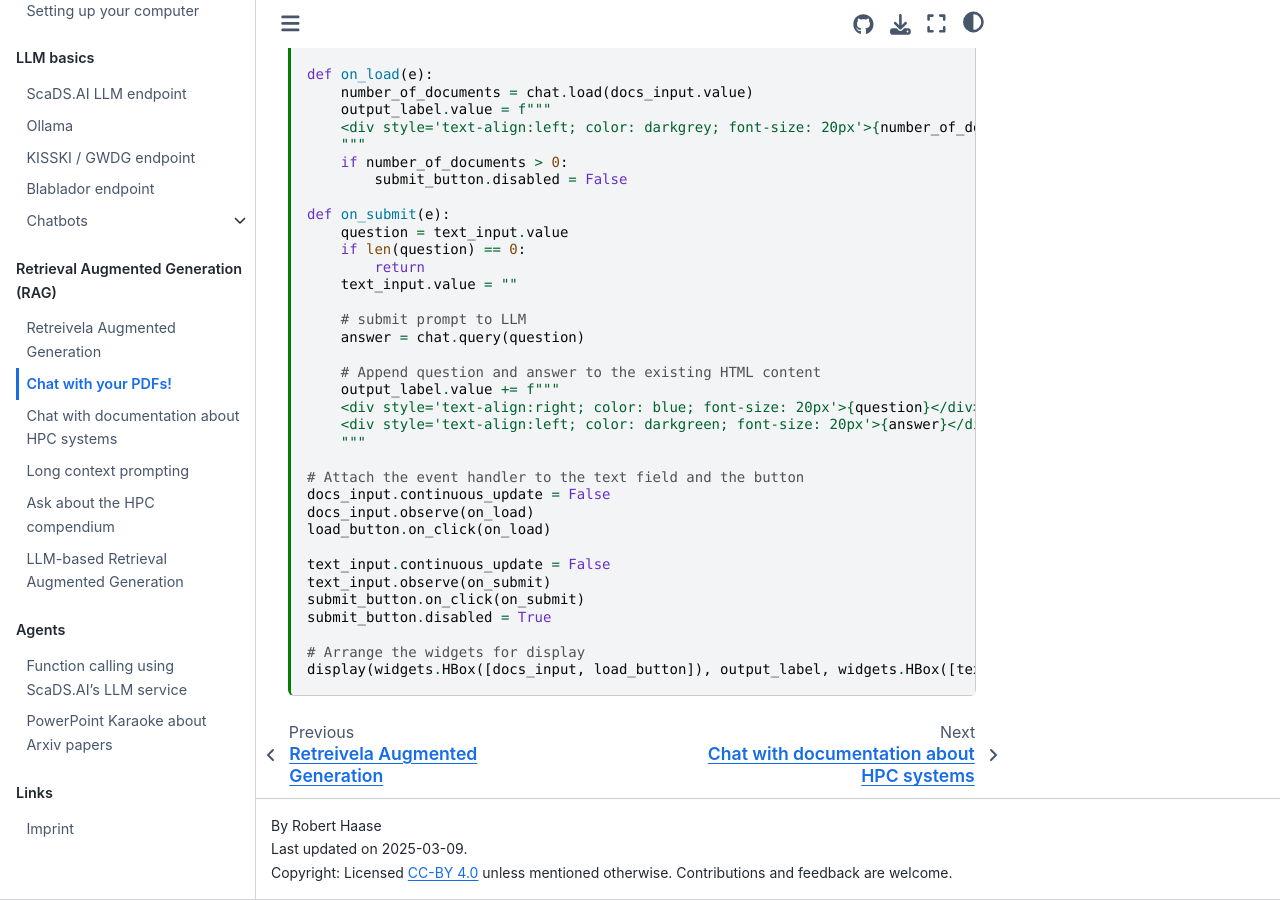
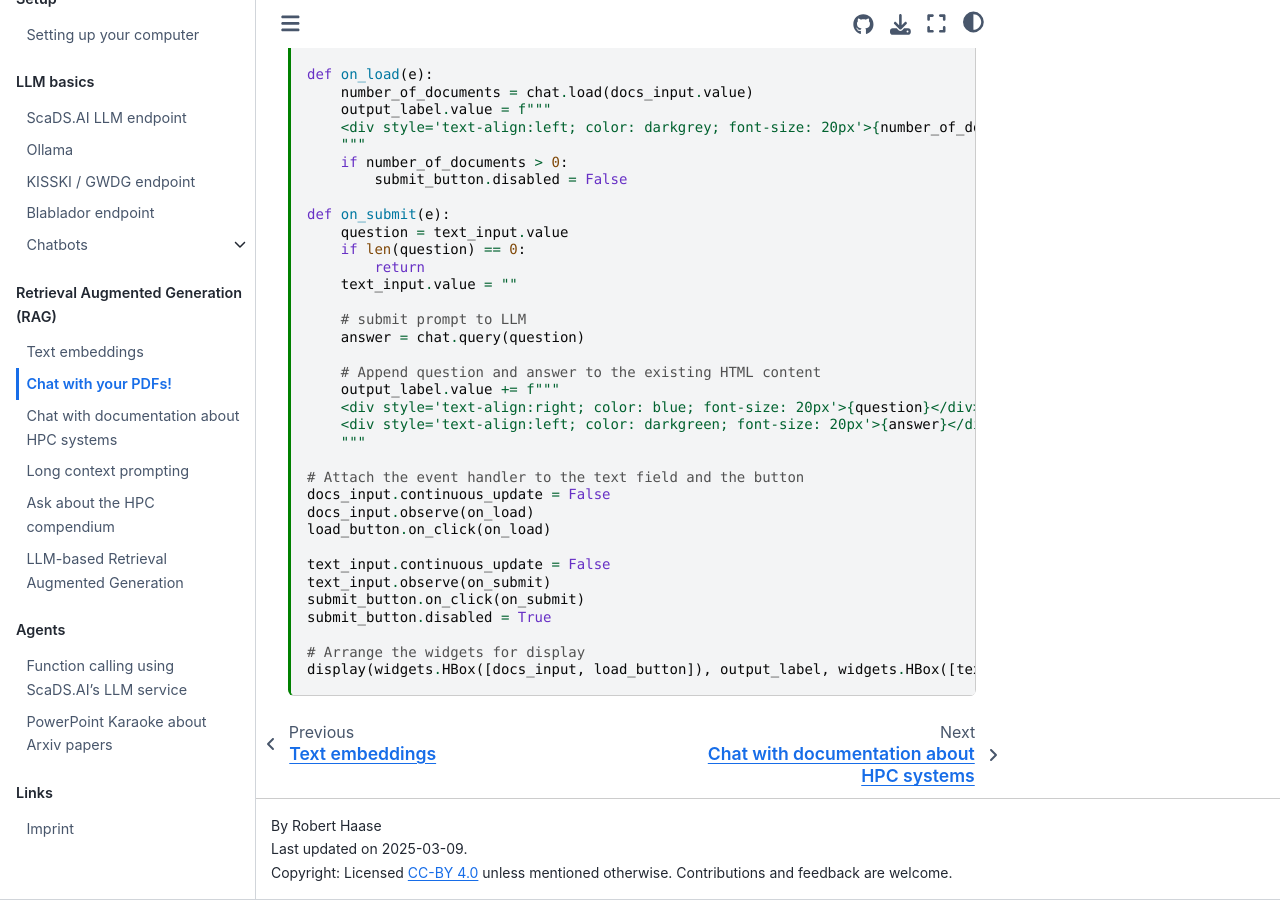
Before and after one commit to ScaDS/secai_llm_training, a Jupyter Book: the page built from docs/33_chat_with_docs/chat-with-docs.ipynb, in a window 1280 px wide and 900 px high, scrolled down 1178 px. Built offline with Jupyter Book 1.0.4 settings and Sphinx 7.4.7 and the Sphinx Book theme 1.1.4, drawn with Linux system fonts in a browser that asks for light colours.

Commit message:
added text embedding exercise

```diff
--- a/docs/_toc.yml
+++ b/docs/_toc.yml
@@ -23,8 +23,7 @@ parts:
 
   - caption: Retrieval Augmented Generation (RAG)
     chapters:
-
-    - file: 33_chat_with_docs/readme.md
+    - file: 33_chat_with_docs/text-embeddings.ipynb
     - file: 33_chat_with_docs/chat-with-docs.ipynb
     - file: 33_chat_with_docs/hpc-compendium-prepare-data.ipynb
     - file: 33_chat_with_docs/long-context-prompting.ipynb
```
Also changed, not shown: docs/33_chat_with_docs/text-embeddings.ipynb (added).
